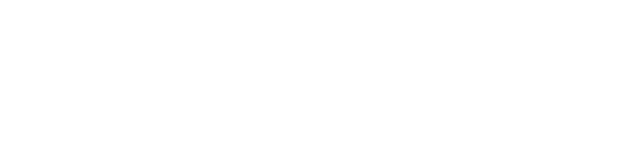
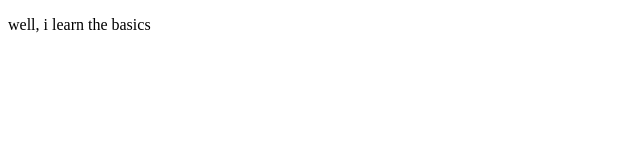
Before and after one commit to rabihattt/myfirstrepo, a plain HTML site: page index.html in a window 1280 px wide. Shown: the whole page, without its empty margins (0-640 px from the left). Drawn offline with Linux system fonts and the light colour scheme.

Commit message:
added a paragaph

```diff
--- a/index.html
+++ b/index.html
@@ -6,6 +6,7 @@
     <title>my first repo</title>
 </head>
 <body>
+    <p>well, i learn the basics</p>
 
 </body>
 </html>
```
